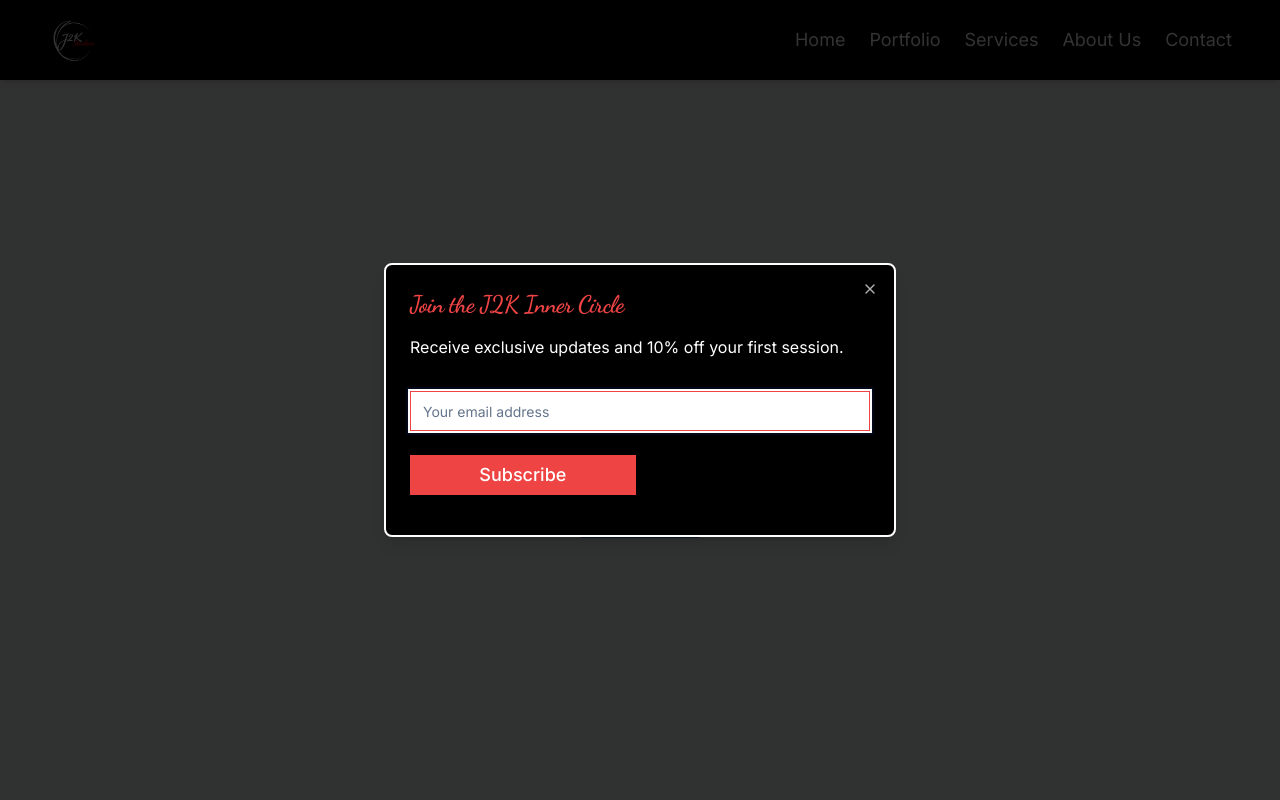
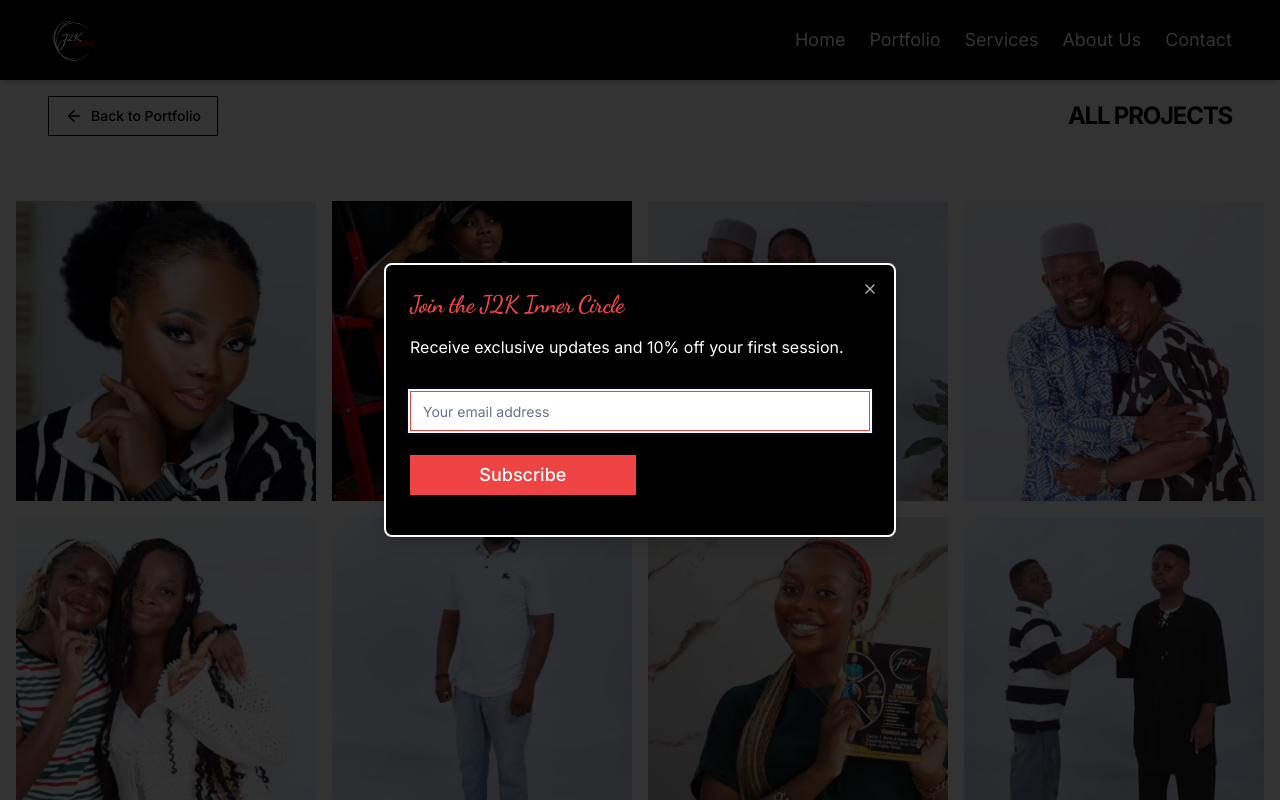
Before and after one commit to Es1ah/J2k, a React (Vite) app: page /portfolio/grid in a window 1280 px wide. Shown: the top 800 px of the page. Built offline with nearby package versions, Linux system fonts and the light colour scheme.

Commit message:
[dyad] Added Portfolio Grid page with lightbox and back button - wrote 3 file(s)

```diff
--- a/src/App.tsx
+++ b/src/App.tsx
@@ -9,7 +9,8 @@ import Layout from "./components/Layout";
 import PriceList from "./pages/PriceList";
 import Contact from "./pages/Contact";
 import Portfolio from "./pages/Portfolio";
-import About from "./pages/About"; // Import the new About page
+import PortfolioGrid from "./pages/PortfolioGrid"; // Import the new PortfolioGrid page
+import About from "./pages/About";
 import ScrollToTop from "./components/ScrollToTop";
 
 const queryClient = new QueryClient();
@@ -27,7 +28,8 @@ const App = () => (
             <Route path="/price-list" element={<PriceList />} />
             <Route path="/contact" element={<Contact />} />
             <Route path="/portfolio" element={<Portfolio />} />
-            <Route path="/about" element={<About />} /> {/* Add the new About route */}
+            <Route path="/portfolio/grid" element={<PortfolioGrid />} /> {/* Add the new PortfolioGrid route */}
+            <Route path="/about" element={<About />} />
             {/* ADD ALL CUSTOM ROUTES ABOVE THE CATCH-ALL "*" ROUTE */}
             <Route path="*" element={<NotFound />} />
           </Routes>
--- a/src/pages/Portfolio.tsx
+++ b/src/pages/Portfolio.tsx
@@ -1,6 +1,7 @@
 "use client";
 
 import React from 'react';
+import { Link } from 'react-router-dom';
 import { RippleButton } from '@/components/animate-ui/components/buttons/ripple';
 
 // Import existing portfolio images
@@ -67,9 +68,11 @@ const Portfolio = () => {
           <p className="text-xl md:text-3xl font-sans mb-12 max-w-4xl mx-auto text-j2k-black">
             Explore our diverse collection of captured moments and visual stories
           </p>
-          <RippleButton variant="j2kRedLarge">
-            View All Projects
-          </RippleButton>
+          <Link to="/portfolio/grid">
+            <RippleButton variant="j2kRedLarge">
+              View All Projects
+            </RippleButton>
+          </Link>
         </div>
       </section>
 
--- /dev/null
+++ b/src/pages/PortfolioGrid.tsx
@@ -0,0 +1,95 @@
+"use client";
+
+import React, { useState } from 'react';
+import { Link } from 'react-router-dom';
+import { X, ArrowLeft, Maximize2 } from 'lucide-react';
+import { RippleButton } from '@/components/animate-ui/components/buttons/ripple';
+import { Dialog, DialogContent, DialogTrigger, DialogClose } from '@/components/ui/dialog';
+
+// Import existing portfolio images
+import portfolio1 from '/portfolio-images/portfolio-1.jpg';
+import portfolio2 from '/portfolio-images/portfolio-2.jpg';
+import portfolio3 from '/portfolio-images/portfolio-3.jpg';
+import portfolio4 from '/portfolio-images/portfolio-4.jpg';
+import portfolio5 from '/portfolio-images/portfolio-5.jpg';
+import portfolio6 from '/portfolio-images/portfolio-6.jpg';
+import portfolio7 from '/portfolio-images/portfolio-7.jpg';
+import portfolio8 from '/portfolio-images/portfolio-8.jpg';
+import portfolio9 from '/portfolio-images/portfolio-9.jpg';
+import portfolio10 from '/portfolio-images/portfolio-10.jpg';
+import portfolio11 from '/portfolio-images/portfolio-11.jpg';
+import portfolio12 from '/portfolio-images/portfolio-12.jpg';
+
+// Import new images from src
+import newImg1 from '../IMG_2944.JPG.jpeg';
+import newImg2 from '../WhatsApp Image 2026-02-26 at 4.32.46 PM.jpeg';
+import newImg3 from '../WhatsApp Image 2026-02-26 at 5.03.50 PM.jpeg';
+import newImg4 from '../WhatsApp Image 2026-02-26 at 5.04.42 PM.jpeg';
+import newImg5 from '../WhatsApp Image 2026-02-26 at 5.05.20 PM.jpeg';
+
+const PortfolioGrid = () => {
+  const [selectedImage, setSelectedImage] = useState<string | null>(null);
+
+  const allImages = [
+    portfolio1, portfolio2, portfolio3, portfolio4, portfolio5, portfolio6,
+    portfolio7, portfolio8, portfolio9, portfolio10, portfolio11, portfolio12,
+    newImg1, newImg2, newImg3, newImg4, newImg5
+  ];
+
+  return (
+    <div className="bg-j2k-white min-h-screen pb-20">
+      {/* Header */}
+      <div className="sticky top-0 z-40 bg-j2k-white/80 backdrop-blur-md border-b border-gray-100 py-4 px-4">
+        <div className="container mx-auto flex justify-between items-center">
+          <Link to="/portfolio">
+            <RippleButton variant="outline" className="flex items-center gap-2 border-j2k-black text-j2k-black hover:bg-j2k-black hover:text-j2k-white rounded-none">
+              <ArrowLeft size={18} />
+              Back to Portfolio
+            </RippleButton>
+          </Link>
+          <h1 className="text-xl md:text-2xl font-bold uppercase tracking-tighter">All Projects</h1>
+        </div>
+      </div>
+
+      {/* Grid */}
+      <div className="container mx-auto px-4 py-12">
+        <div className="grid grid-cols-1 sm:grid-cols-2 md:grid-cols-3 lg:grid-cols-4 gap-4">
+          {allImages.map((img, index) => (
+            <Dialog key={index}>
+              <DialogTrigger asChild>
+                <div
+                  className="relative aspect-square overflow-hidden cursor-pointer group bg-gray-100"
+                  onClick={() => setSelectedImage(img)}
+                >
+                  <img
+                    src={img}
+                    alt={`Project ${index + 1}`}
+                    className="w-full h-full object-cover transition-transform duration-500 group-hover:scale-110"
+                  />
+                  <div className="absolute inset-0 bg-j2k-black/40 opacity-0 group-hover:opacity-100 transition-opacity duration-300 flex items-center justify-center">
+                    <Maximize2 className="text-white w-8 h-8" />
+                  </div>
+                </div>
+              </DialogTrigger>
+              <DialogContent className="max-w-[95vw] max-h-[95vh] p-0 bg-transparent border-none shadow-none flex items-center justify-center">
+                <div className="relative w-full h-full flex items-center justify-center">
+                  <img
+                    src={img}
+                    alt="Full view"
+                    className="max-w-full max-h-[90vh] object-contain shadow-2xl"
+                  />
+                  <DialogClose className="absolute -top-12 right-0 text-white hover:text-j2k-red transition-colors">
+                    <X size={32} />
+                    <span className="sr-only">Close</span>
+                  </DialogClose>
+                </div>
+              </DialogContent>
+            </Dialog>
+          ))}
+        </div>
+      </div>
+    </div>
+  );
+};
+
+export default PortfolioGrid;
```
